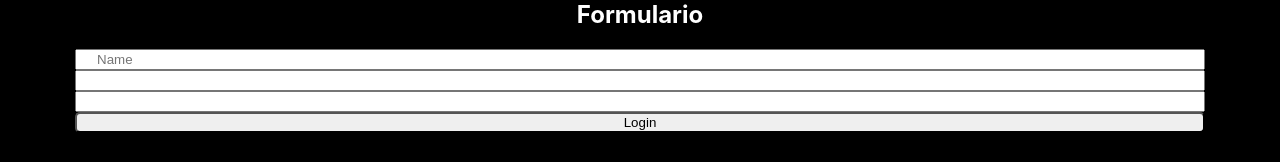
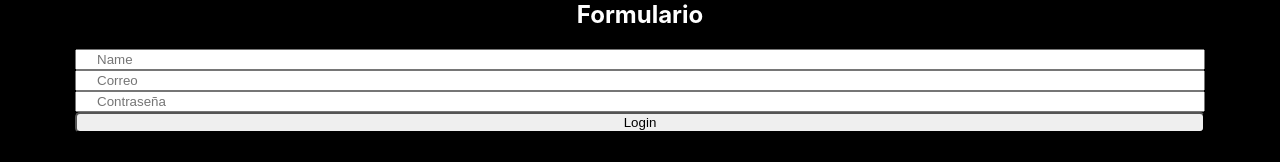
Before and after one commit to Pugli87/repo-de-prueba-react, a React (Create React App) app: page / in a window 1280 px wide. Shown: the part 2235-2397 px from the top of the page. Built offline with nearby package versions, Linux system fonts and the light colour scheme.

Commit message:
Update Formularios.jsx

```diff
--- a/src/components/formularios/Formularios.jsx
+++ b/src/components/formularios/Formularios.jsx
@@ -44,8 +44,8 @@ export class LoginForm extends Component {
           placeholder="Name"
           required
         />
-        <Input type="text" name="login" />
-        <Input type="password" name="password" />
+        <Input type="text" name="login" placeholder="Correo" />
+        <Input type="password" name="password" placeholder="Contraseña" />
         <Button type="submit">Login</Button>
       </Form>
     );
```
